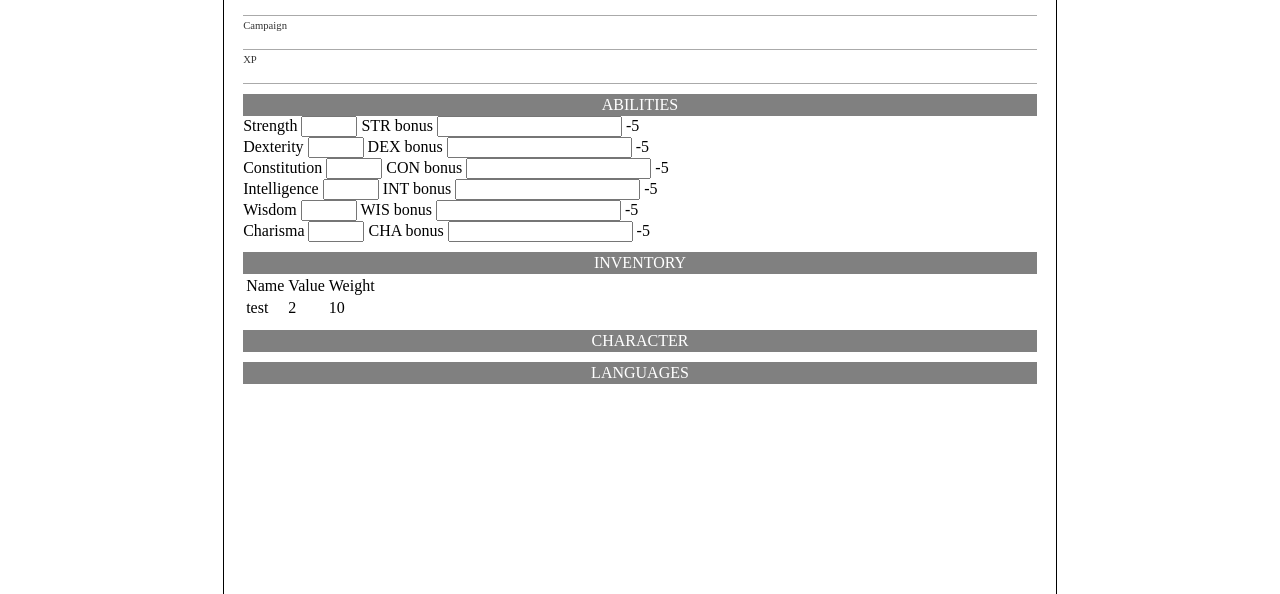
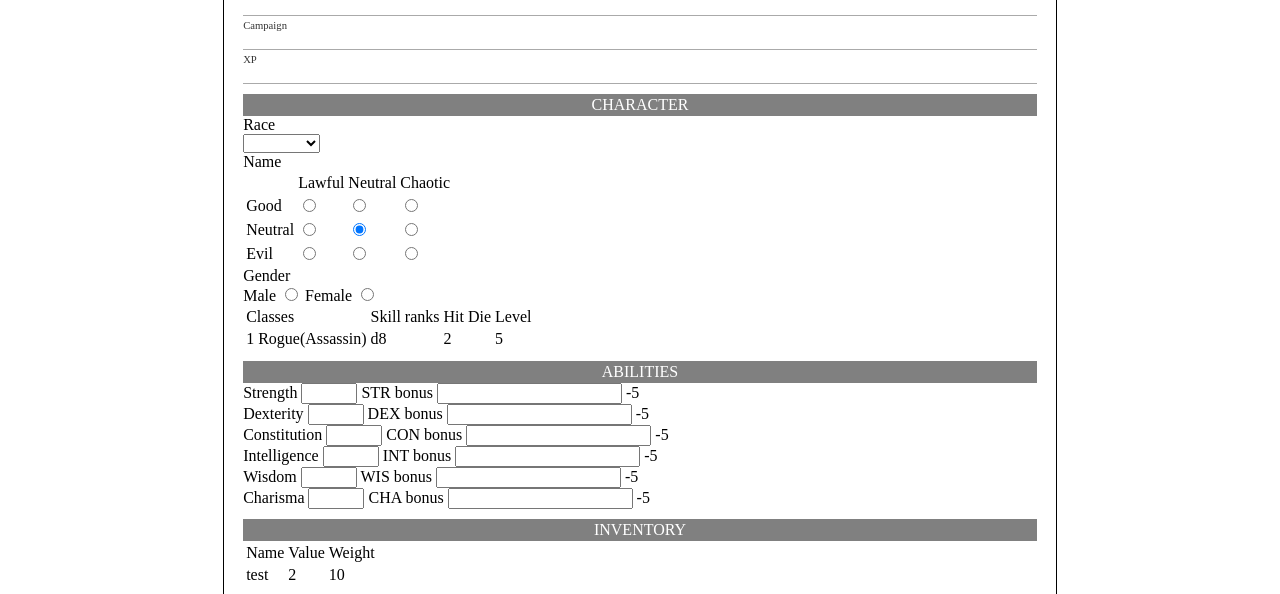
Before and after one commit to julia-chursova/DnD-5e-Character-Sheet-Generator, a plain HTML site: page index.html in a window 1280 px wide. Shown: the part 192-786 px from the top of the page. Drawn offline with Linux system fonts and the light colour scheme.

Commit message:
Added mock race provider for characters

```diff
--- a/index.html
+++ b/index.html
@@ -35,9 +35,9 @@
         <container data-layouts="[ '100%' ]" data-components="[ [] ]" data-removable="false"></container>
         <div ng-include="'templates/components/logo.html'"></div>
         <div ng-include="'templates/components/player.html'"></div>
+        <div ng-include="'templates/components/character.html'"></div>
         <div ng-include="'templates/components/stats.html'"></div>
         <div ng-include="'templates/components/inventory.html'"></div>
-        <div ng-include="'templates/components/character.html'"></div>
         <div ng-include="'templates/components/languages.html'"></div>
     </div>
     <div class="page-break"></div>
@@ -46,6 +46,9 @@
 
     <!-- app scripts -->
     <script type="text/javascript" src="scripts/app/app.js"></script>
+
+    <!-- dictionary data -->
+    <script type="text/javascript" src="scripts/app/dictionaries/raceProvider.js"></script>
 
     <!-- models -->
     <script type="text/javascript" src="scripts/app/models/statsModel.js"></script>
--- a/scripts/app/controllers/characterController.js
+++ b/scripts/app/controllers/characterController.js
@@ -4,7 +4,11 @@
     angular.module(appName)
         .controller('characterController', [
             'characterModel',
-            function (characterModel) {
+            'raceProvider',
+            function (characterModel, raceProvider) {
                 var self = this;
+
+                self.model = characterModel;
+                self.availableRaces = raceProvider;
             }]);
 })();
--- /dev/null
+++ b/scripts/app/dictionaries/raceProvider.js
@@ -0,0 +1,18 @@
+(function () {
+    'use strict';
+
+    angular.module(appName)
+        .factory('raceProvider', function () {
+            return [
+                {
+                    name: 'Human'
+                },
+                {
+                    name: 'Elf'
+                },
+                {
+                    name: '-- Half-elf'
+                }
+            ];
+        });
+})();
--- a/scripts/app/models/characterModel.js
+++ b/scripts/app/models/characterModel.js
@@ -5,7 +5,19 @@
         .factory('characterModel', function () {
             var self = this;
 
+            self.race = null;
             self.name = '';
+            self.alignment = 5;
+            self.isMale = true;
+            self.classes = [
+                {
+                    name: 'Rogue',
+                    archetype: 'Assassin',
+                    skillRanks: 2,
+                    hitDie: 'd8',
+                    level: 5
+                }
+            ];
 
             return self;
         });
--- /dev/null
+++ b/styles/app/components/character.css
@@ -0,0 +1,4 @@
+.app .character.component .cloakFieldContainer {
+    height: 18px;
+    border-bottom: 1px solid #aaaaaa;
+}
--- a/templates/components/character.html
+++ b/templates/components/character.html
@@ -1,3 +1,80 @@
 <div class="character component" ng-controller="characterController as character">
     <div class="header">Character</div>
+
+    <div class="itemContainer">
+        <div class="label">Race</div>
+        <select ng-model="character.model.race">
+            <option ng-repeat="race in character.availableRaces" ng-value="race">{{race.name}}</option>
+        </select>
+    </div>
+
+    <div class="itemContainer">
+        <div class="label">Name</div>
+        <div cloak-field class="cloakFieldContainer name" data-model="character.model.name">
+            <input type="text" ng-model="character.model.name"/>
+        </div>
+    </div>
+
+    <div class="itemContainer">
+        <table>
+            <tr>
+                <td></td>
+                <td>Lawful</td>
+                <td>Neutral</td>
+                <td>Chaotic</td>
+            </tr>
+            <tr>
+                <td>Good</td>
+                <td><input type="radio" name="alignment" value="1" ng-model="character.model.alignment"/></td>
+                <td><input type="radio" name="alignment" value="2" ng-model="character.model.alignment"/></td>
+                <td><input type="radio" name="alignment" value="3" ng-model="character.model.alignment"/></td>
+            </tr>
+            <tr>
+                <td>Neutral</td>
+                <td><input type="radio" name="alignment" value="4" ng-model="character.model.alignment"/></td>
+                <td><input type="radio" name="alignment" value="5" ng-model="character.model.alignment"/></td>
+                <td><input type="radio" name="alignment" value="6" ng-model="character.model.alignment"/></td>
+            </tr>
+            <tr>
+                <td>Evil</td>
+                <td><input type="radio" name="alignment" value="7" ng-model="character.model.alignment"/></td>
+                <td><input type="radio" name="alignment" value="8" ng-model="character.model.alignment"/></td>
+                <td><input type="radio" name="alignment" value="9" ng-model="character.model.alignment"/></td>
+            </tr>
+        </table>
+    </div>
+
+    <div class="itemContainer">
+        <div class="label">Gender</div>
+        <div>
+            <label> Male
+                <input type="radio" name="race" value="true" ng-model="character.model.isMale"/>
+            </label>
+            <label> Female
+                <input type="radio" name="race" value="false" ng-model="character.model.isMale"/>
+            </label>
+        </div>
+    </div>
+
+    <div class="itemContainer">
+        <table>
+            <thead>
+                <tr>
+                    <td colspan="2">Classes</td>
+                    <td>Skill ranks</td>
+                    <td>Hit Die</td>
+                    <td>Level</td>
+                </tr>
+            </thead>
+            <tbody>
+                <tr ng-repeat="class in character.model.classes">
+                    <td>{{$index + 1}}</td>
+                    <td>{{class.name + (class.archetype ? '(' + class.archetype + ')' : '')}}</td>
+                    <td>{{class.hitDie}}</td>
+                    <td>{{class.skillRanks}}</td>
+                    <td>{{class.level}}</td>
+                </tr>
+            </tbody>
+        </table>
+    </div>
 </div>
```
